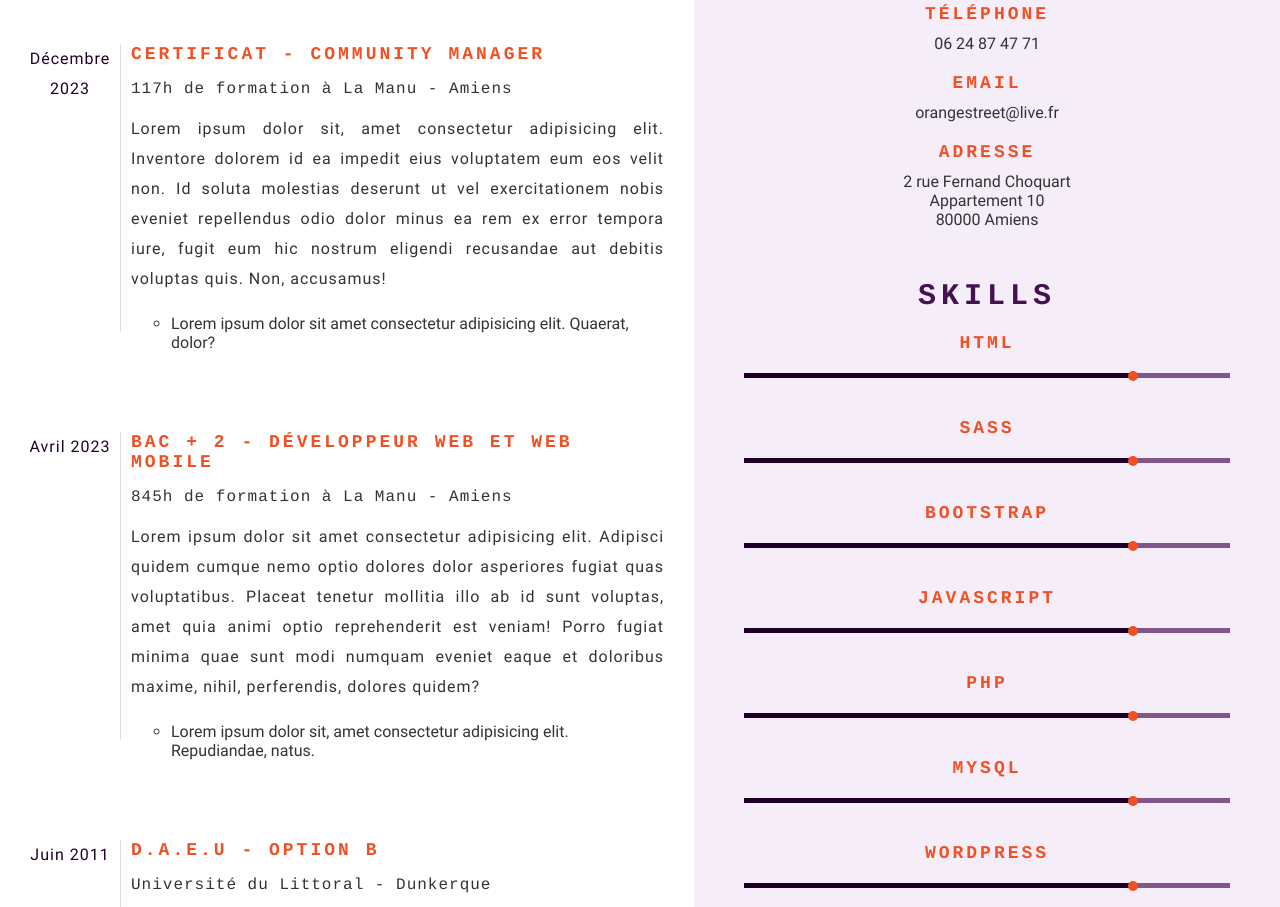
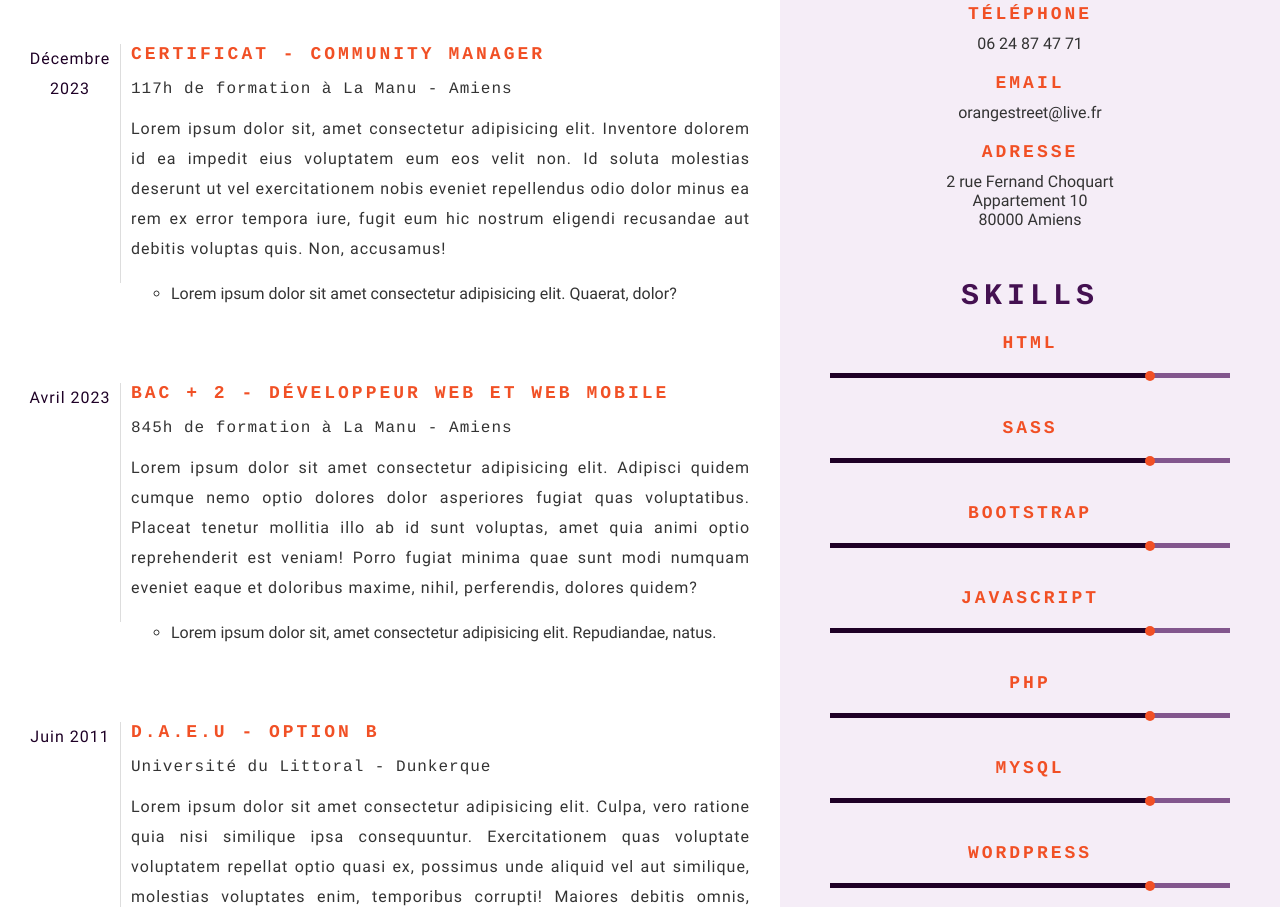
Before and after one commit to stephanievanoverberghe/cv-vanoverberghe-stephanie, a website: page index.html in a window 1280 px wide. Shown: the part 565-1472 px from the top of the page. Drawn offline with nearby package versions, Linux system fonts and the light colour scheme; files whose address does not match are found by name.

Commit message:
ajustement aside

```diff
--- a/public/assets/sass/style.scss
+++ b/public/assets/sass/style.scss
@@ -190,6 +190,7 @@ main {
 
 aside {
     grid-area: aside;
+    width: 50rem;
     background: var(--primary-light);
 
     .bar-skill {
```
Also changed, not shown: public/assets/css/style.css, 1 other file.
